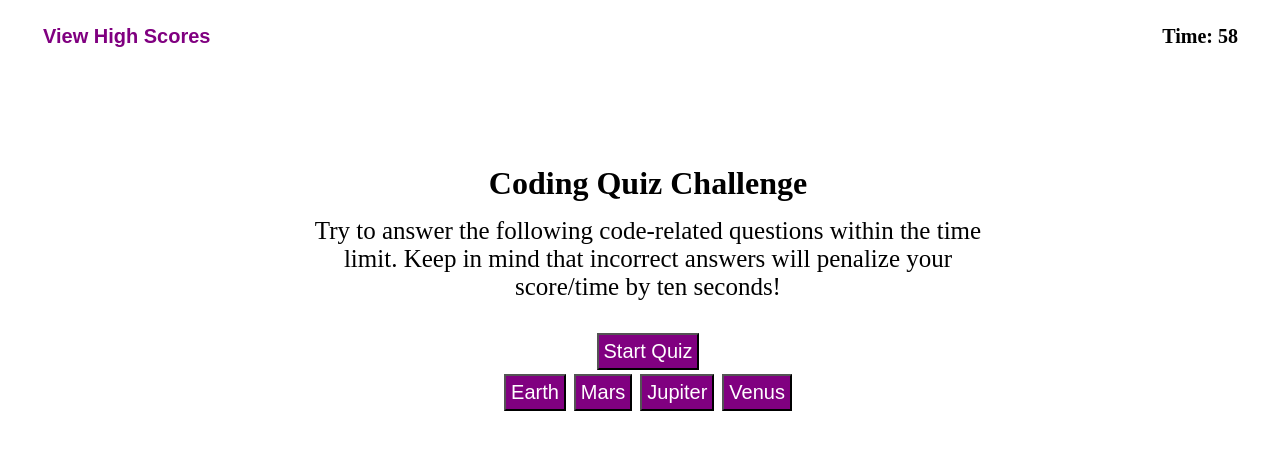
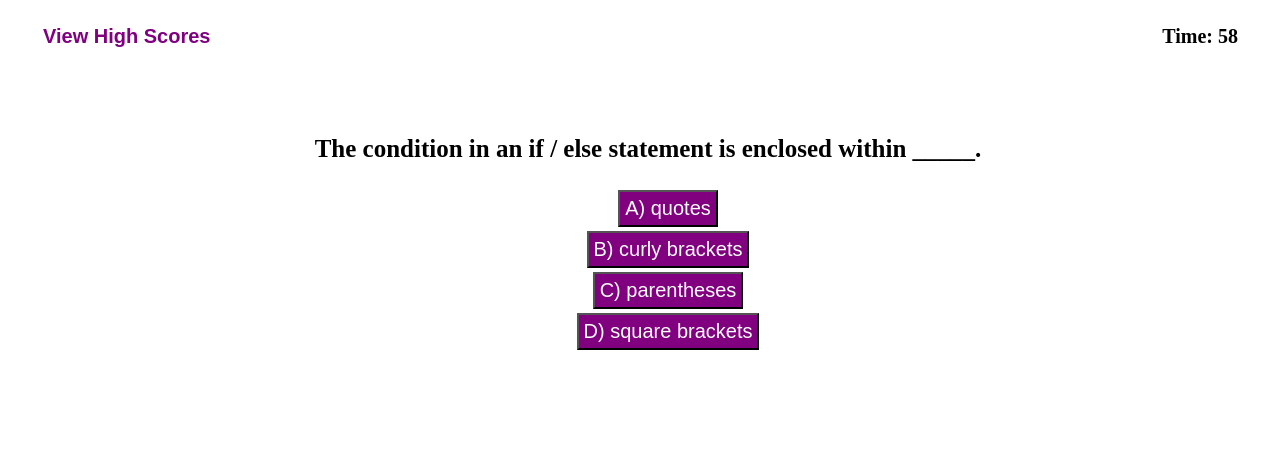
Before and after one commit to dahfefe/4-mini-timed-quiz, a plain HTML site: page index.html in a window 1280 px wide. Both pictures are taken after a click on the button "Start Quiz". Drawn offline with Linux system fonts and the light colour scheme.

Commit message:
updated CSS and text for list of questions to match mock up styling

```diff
--- a/assets/css/style.css
+++ b/assets/css/style.css
@@ -66,3 +66,15 @@ button:hover {
 button:active {
   opacity: 0.5;
 }
+
+#question {
+  font-size: 25px;
+  font-weight: bold;
+  margin-top: 70px;
+  width: 100vw;
+  color: rgb(0, 0, 0);
+}
+
+li {
+  list-style: none;
+}
--- a/assets/js/script.js
+++ b/assets/js/script.js
@@ -15,10 +15,11 @@ let currentQuestion = 0; // Keeps track of the current question
 let timerId;
 let score = 0;
 
-let questions = [  // Array to store questions and answers
-  { question: "What is the capital of France?", answer: "A", choices: ["Paris", "London", "Berlin", "Rome"] },
-  { question: "What is the largest planet in our solar system?", answer: "C", choices: ["Earth", "Mars", "Jupiter", "Venus"] },
-  // Add more questions here
+let questions = [
+  { question: "Commonly used data types DO NOT include:", answer: "C", choices: ["A)  strings", "B)  booleans", "C)  alerts", "D)  numbers"] },
+  { question: "The condition in an if / else statement is enclosed within _____.", answer: "C", choices: ["A)  quotes", "B)  curly brackets", "C)  parentheses", "D)  square brackets"] },
+  { question: "Arrays in JavaScript can be used to store _____.", answer: "D", choices: ["A)  numbers and strings", "B)  other arrays", "C)  booleans", "D)  all of the above"] },
+  { question: "Will the grader give this assignment 100/100?", answer: "D", choices: ["A)  possibly", "B)  no, this assignment came out terrible", "C)  I have to think about it", "D)  most definitely"] },
 ];
 
 function startTimer() {
@@ -35,14 +36,14 @@ function startTimer() {
 
 function showQuestion() {
 
-  /*
   if (currentQuestion < questions.length) {
-    choiceA.style.display = "block";
-    choiceB.style.display = "block";
-    choiceC.style.display = "block";
-    choiceD.style.display = "block";
+    startPage.style.display = "none";
+    questionText.style.display = "block";
+    choiceA.style.display = "inline-block";
+    choiceB.style.display = "inline-block";
+    choiceC.style.display = "inline-block";
+    choiceD.style.display = "inline-block";
   }
-  */
 
   if (currentQuestion >= questions.length) {
     questionText.textContent = "You have finished the quiz!";
@@ -96,32 +97,6 @@ startButton.addEventListener("click", function() {
 
 
 /*
-
-var questions = [{
-  question: "Commonly used data types DO NOT include:",
-  answers: [
-    { button: "strings", value: 0},
-    { button: "booleans", value: 0},
-    { button: "alerts", value: 1},
-    { button: "numbers", value: 0},
-  ]
-}, {
-  question: "The condition in an if / else statement is enclosed within _____.",
-  answers: [
-    { button: "quotes", value: 0},
-    { button: "curly brackets", value: 0},
-    { button: "parentheses", value: 1},
-    { button: "square brackets", value: 0},
-  ]
-}, {
-  question: "Arrays in JavaScript can be used to store _____.",
-  answers: [
-    { button: "numbers and strings", value: 0},
-    { button: "other arrays", value: 0},
-    { button: "booleans", value: 0},
-    { button: "all of the above", value: 1},
-  ]
-}];
 
 // Initialize the total score
 let totalScore = 0;
--- a/index.html
+++ b/index.html
@@ -31,10 +31,12 @@
     <section>
       <div id="questionContainer">
         <p id="question" style="display: none;"></p>
-        <button id="choiceA" >Option A</button>
-        <button id="choiceB" >Option B</button>
-        <button id="choiceC" >Option C</button>
-        <button id="choiceD" >Option D</button>
+        <ul>
+          <li><button id="choiceA" style="display: none;">Option A</button></li>
+          <li><button id="choiceB" style="display: none;">Option B</button></li>
+          <li><button id="choiceC" style="display: none;">Option C</button></li>
+          <li><button id="choiceD" style="display: none;">Option D</button></li>
+        </ul>
       </div>
       <div id="scoreboard"></div>
 
```
